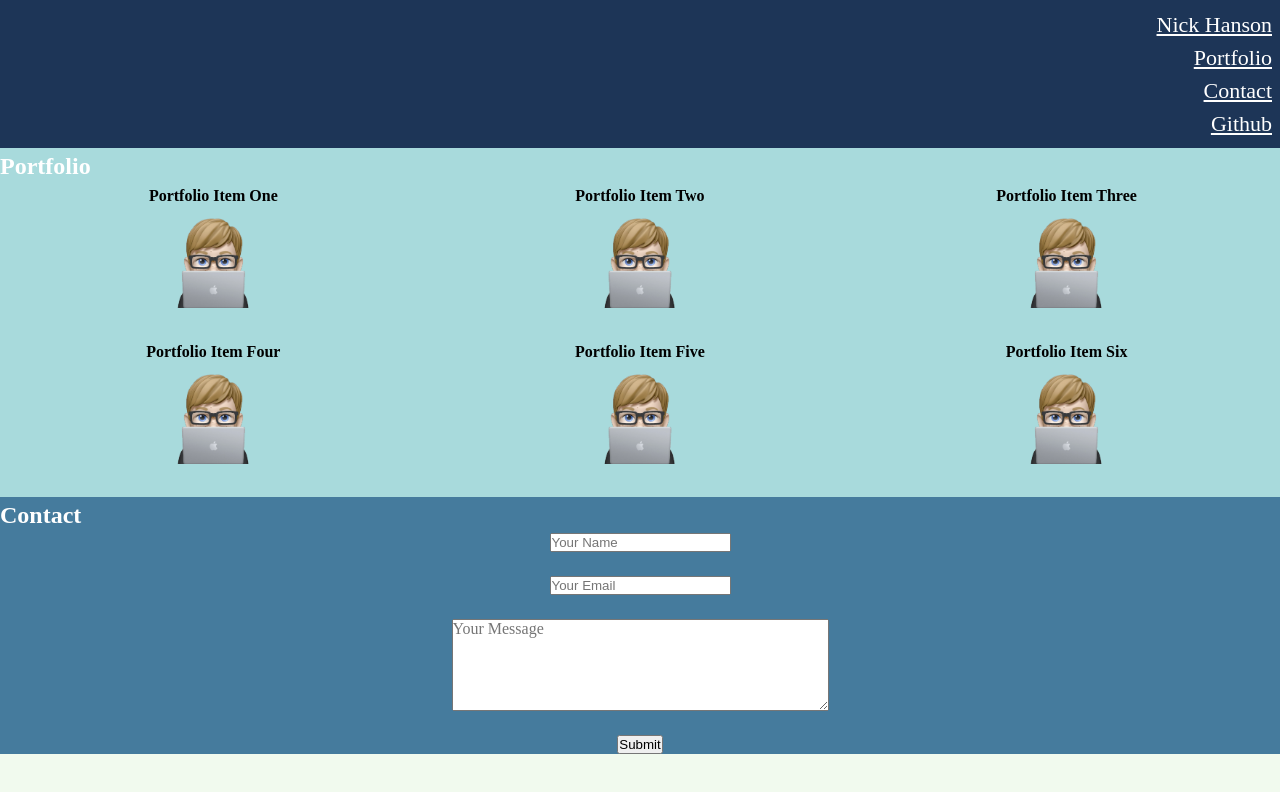
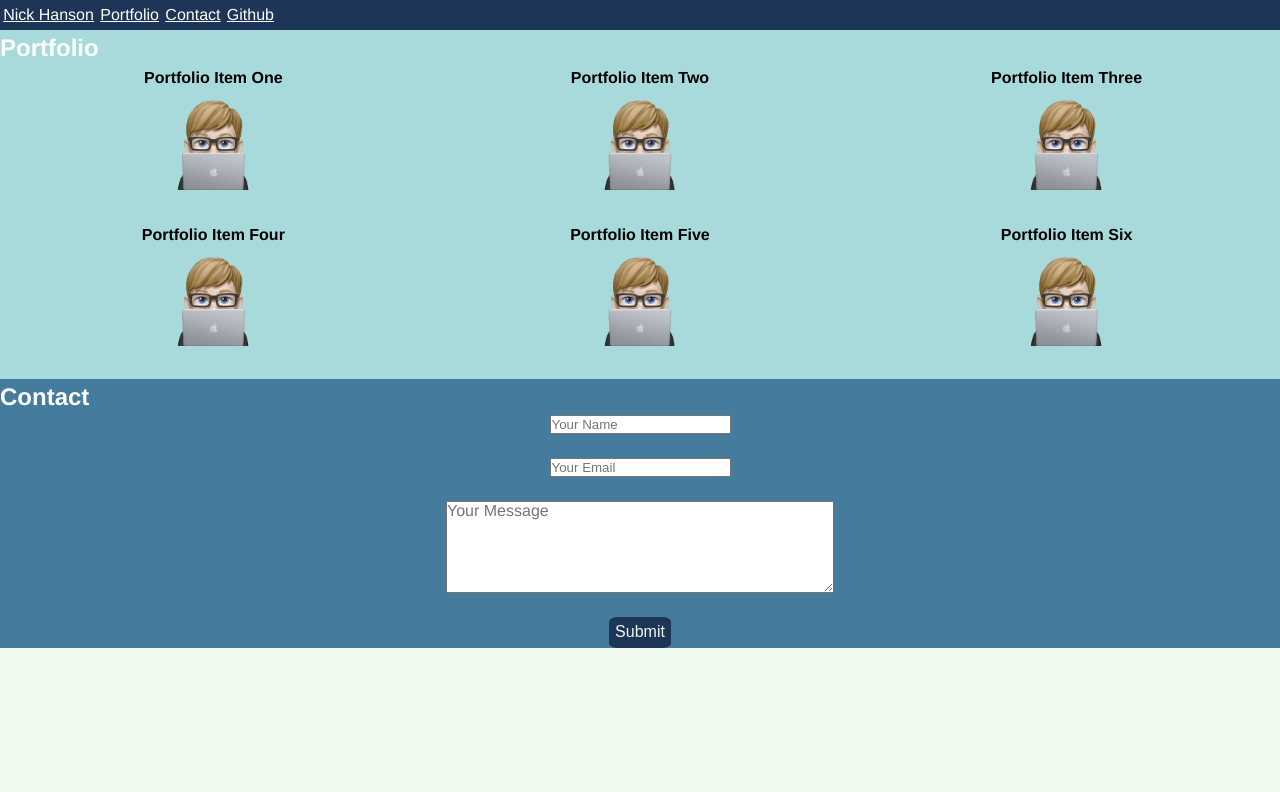
Before and after one commit to hansonnick25/professional-portfolio, a plain HTML site: page index.html in a window 1280 px wide. Drawn offline with Linux system fonts and the light colour scheme.

Commit message:
Adding CSS Updates, added button styling

```diff
--- a/assets/css/styles.css
+++ b/assets/css/styles.css
@@ -8,7 +8,7 @@
 }
 
 body {
-  font-family: 'Montserrat';
+  font-family: 'Franklin Gothic Medium', Arial, sans-serif;
   line-height: 1.5;
   background-color: var(--offWhite);
 }
@@ -24,17 +24,17 @@ img {
 /* Navbar Styling */
 .top-nav {
   background-color: var(--darkBlue);
-  list-style-type: none;
-  font-size: 22px;
-  width: 100%;
+}
+.top-nav ul {
+  display: flex;
+  flex-direction: row;
 }
 
-.top-nav {
-  display: flex;
-  flex-direction: column;
-  text-align: right;
+.top-nav li {
+  font-size: 16px;
+  list-style-type: none;
   margin: 0;
-  padding: 0.5rem;
+  padding: 0.25%;
 }
 
 .top-nav a {
@@ -51,13 +51,13 @@ li a:hover {
 }
 
 .portfolio-items {
-  width: 100%;
   display: flex;
   flex-wrap: wrap;
   text-align: center;
+  width: 100%;
 }
 
-.portfolio-items > * {
+.individual-item {
   padding-bottom: 2%;
   width: 33.33%;
 }
@@ -68,9 +68,18 @@ li a:hover {
 }
 
 .contact-form {
+  align-items: center;
   display: flex;
   flex-wrap: nowrap;
   flex-direction: column;
-  align-items: center;
   /* text-align: center; */
 }
+
+.input-button {
+  background-color: var(--darkBlue);
+  border: none;
+  border-radius: 15%;
+  color: var(--offWhite);
+  font-size: 16px;
+  padding: 0.5%;
+}
--- a/index.html
+++ b/index.html
@@ -23,27 +23,27 @@
     <section id="portfolio">
       <h1>Portfolio</h1>
       <div class="portfolio-items">
-        <div>
+        <div class="individual-item">
           <h3>Portfolio Item One</h3>
           <img src="assets/images/logo.png" alt="Portfolio Item One" />
         </div>
-        <div>
+        <div class="individual-item">
           <h3>Portfolio Item Two</h3>
           <img src="assets/images/logo.png" alt="Portfolio Item One" />
         </div>
-        <div>
+        <div class="individual-item">
           <h3>Portfolio Item Three</h3>
           <img src="assets/images/logo.png" alt="Portfolio Item One" />
         </div>
-        <div>
+        <div class="individual-item">
           <h3>Portfolio Item Four</h3>
           <img src="assets/images/logo.png" alt="Portfolio Item One" />
         </div>
-        <div>
+        <div class="individual-item">
           <h3>Portfolio Item Five</h3>
           <img src="assets/images/logo.png" alt="Portfolio Item One" />
         </div>
-        <div>
+        <div class="individual-item">
           <h3>Portfolio Item Six</h3>
           <img src="assets/images/logo.png" alt="Portfolio Item One" />
         </div>
@@ -67,7 +67,7 @@
           placeholder="Your Message"
         ></textarea
         ><br />
-        <input type="submit" name="" />
+        <input type="submit" name="submit-button" class="input-button" />
       </form>
     </section>
   </body>
```
